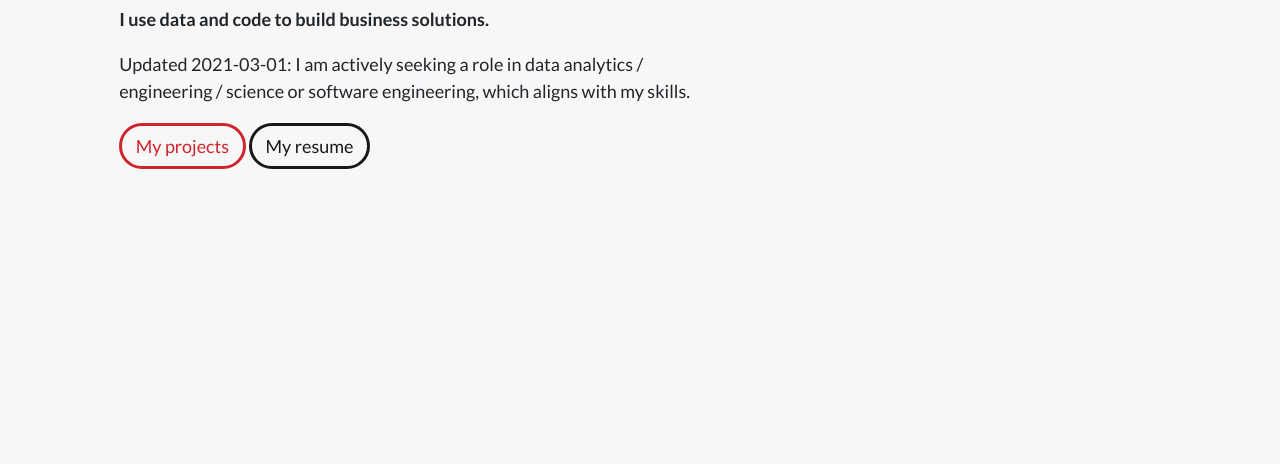
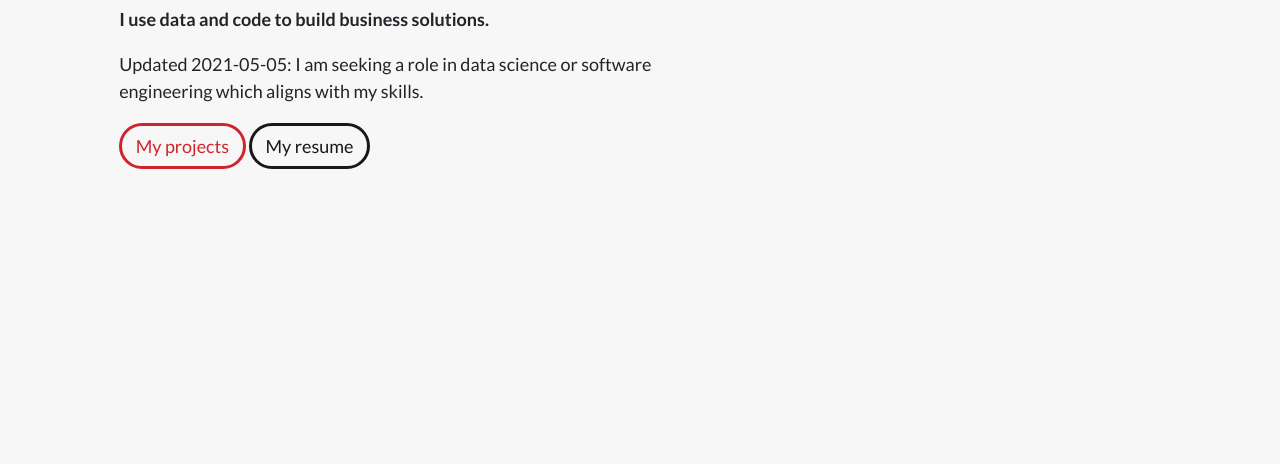
Before and after one commit to tysonpond/tysonpond.github.io, a plain HTML site: page index.html in a window 1280 px wide. Shown: the part 336-800 px from the top of the page. Drawn offline with nearby package versions, Linux system fonts and the light colour scheme; some icons are missing.

Commit message:
updated Home and resume

```diff
--- a/index.html
+++ b/index.html
@@ -64,7 +64,7 @@
             <b>I use data and code to build business solutions.</b>
            </p>
            <p>
-               Updated 2021-03-01: I am actively seeking a role in data analytics / engineering / science or software engineering, which aligns with my skills.
+               Updated 2021-05-05: I am seeking a role in data science or software engineering which aligns with my skills.
            </p>
             <div class="btn-wrap">
                 <a id="my-projects-btn" href="#portfolio" class="btn">My projects</a>
```
Also changed, not shown: 1 other file.
